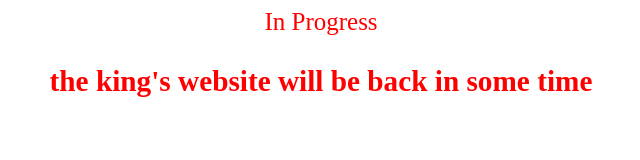
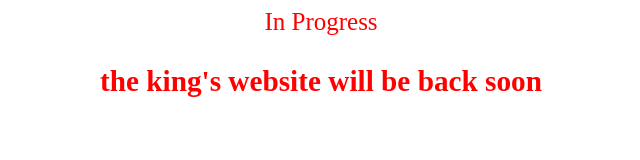
Before and after one commit to BhanuPrakashReddyT/Bhanu-Prakash-Reddy-Tadipatri, a plain HTML site: page index.html in a window 1280 px wide. Shown: the whole page, without its empty margins (319-959 px from the left). Drawn offline with Linux system fonts and the light colour scheme.

Commit message:
Update index.html

```diff
--- a/index.html
+++ b/index.html
@@ -5,7 +5,7 @@
 <body>
     <div style="color: red; font-size: 25px; text-align: center">
     <p>In Progress</p>
-    <h3>the king's website will be back in some time</h3>
+    <h3>the king's website will be back soon</h3>
     </div>
 </body>
 </html>
```
